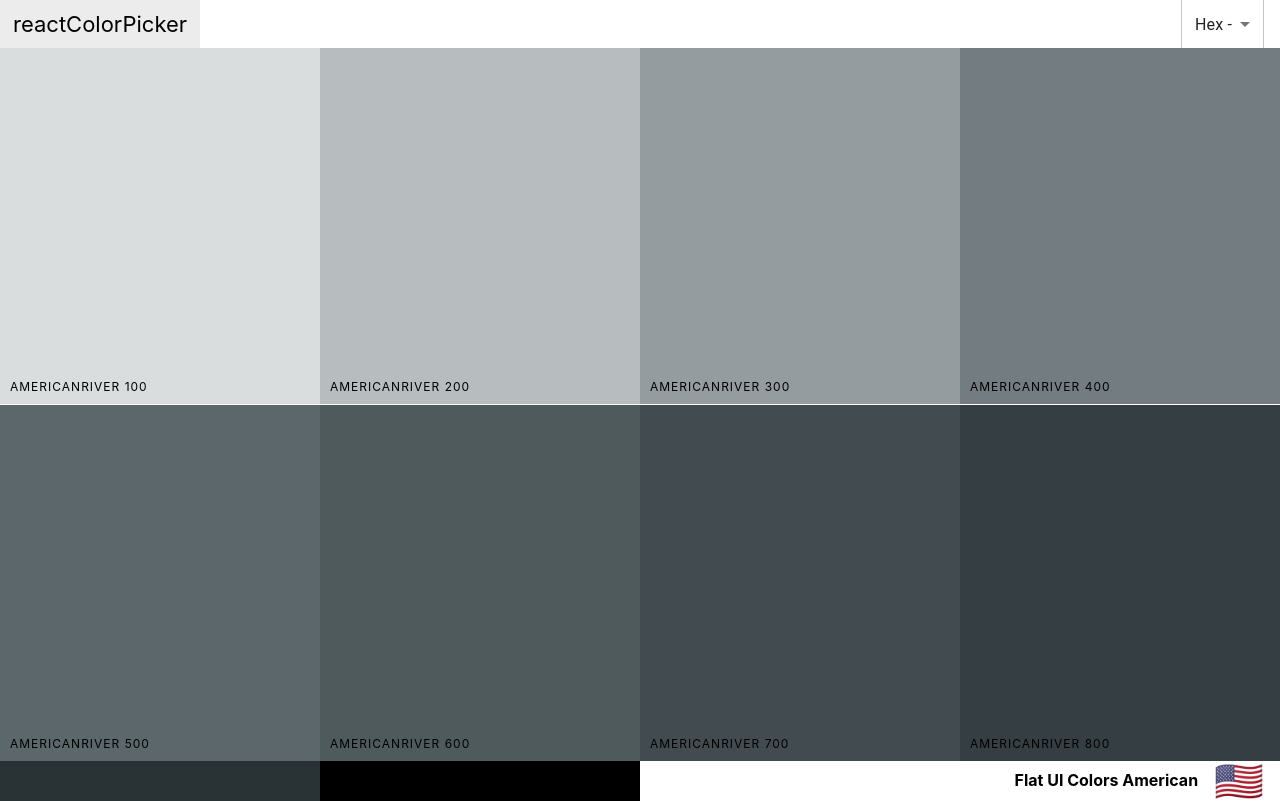
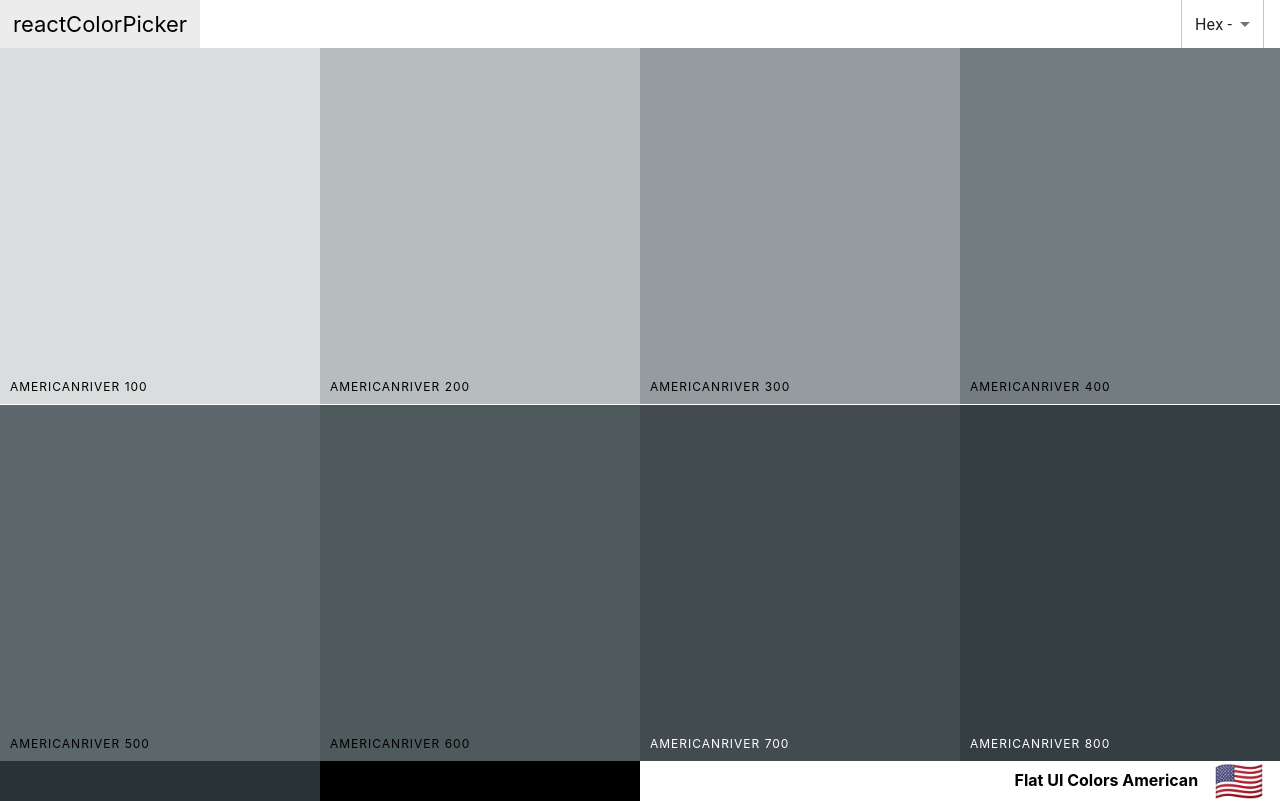
Before and after one commit to giangarof98/colorproject, a React (Create React App) app: page /palette/flat-ui-colors-american/americanriver in a window 1280 px wide. Shown: the top 801 px of the page. Built offline with nearby package versions, Linux system fonts and the light colour scheme.

Commit message:
luminocity

```diff
--- a/src/ColorBox.css
+++ b/src/ColorBox.css
@@ -55,6 +55,14 @@
     letter-spacing: 1px;
     text-transform: uppercase;
     font-size: 12px;
+}
+
+.light-text{
+    color: #fff;
+}
+
+.ColorBox .dark-text{
+    color: #000;
 }
 
 .see-more{
--- a/src/ColorBox.js
+++ b/src/ColorBox.js
@@ -1,6 +1,7 @@
 import React, {Component} from "react";
 import {CopyToClipboard} from 'react-copy-to-clipboard';
 import { Link } from "react-router-dom";
+import chroma from "chroma-js";
 
 import './ColorBox.css'
 
@@ -18,23 +19,25 @@ class ColorBox extends Component{
   render(){
       const {name, background, moreUrl, showLink} = this.props;
       const {copied} = this.state;
+      const isDark = chroma(background).luminance() <= 0.08;
+      const isLight = chroma(background).luminance() >= 0.8
     return (
       <CopyToClipboard text={background} onCopy={this.changeCopyState}>
         <div style={{background}} className="ColorBox">
           <div style={{background}} className={`copy-overlay ${copied && "show"}`}/>
             <div className={`copy-msg ${copied && "show"}`}>
               <h1>Copied</h1>
-              <p>{this.props.background}</p>
+              <p className={isLight && "dark-text"}>{this.props.background}</p>
             </div>
             <div className="copy-container">
                 <div className="box-content">
-                    <span>{name}</span>
+                    <span className={isDark && 'light-text'}>{name}</span>
                 </div>
-                <button className="copy-button">Copy</button>
+                <button className={`copy-button ${isLight && "dark-text"}`}>Copy</button>
             </div>
             {showLink &&
               <Link to={moreUrl} onClick={e => e.stopPropagation()}>
-                <span className="see-more">More</span>
+                <span className={`see-more ${isLight && "dark-text"}`}>More</span>
               </Link>
             }
         </div>
```
